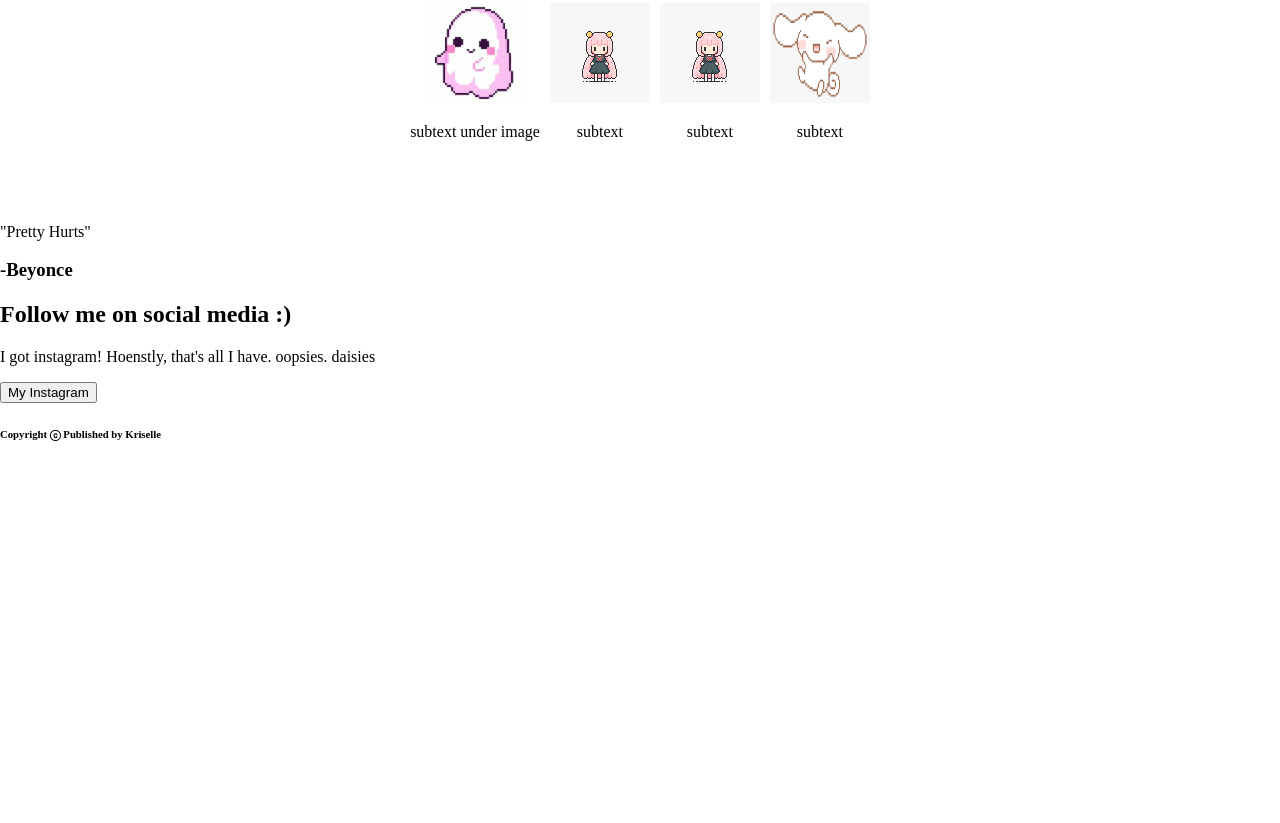
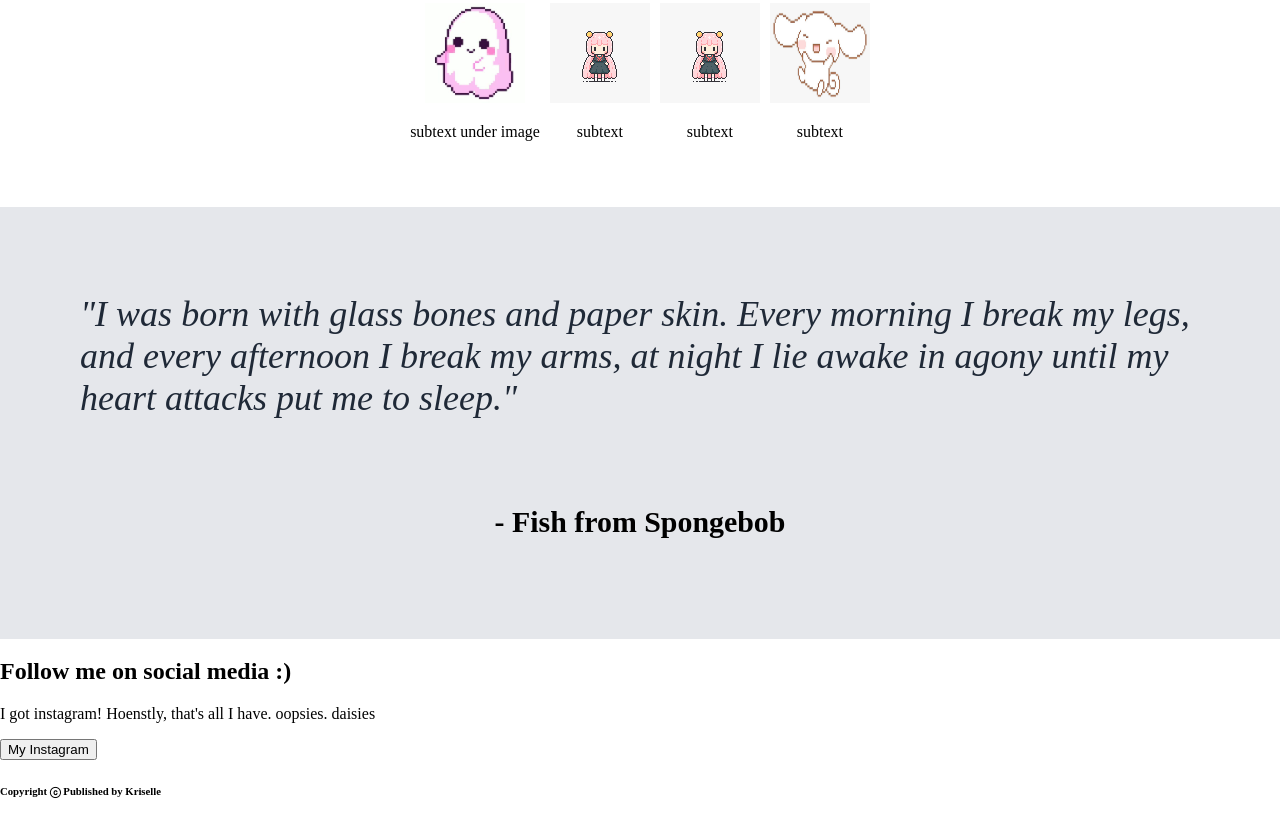
Before and after one commit to KriselleMarantan/Project-Landing-Page, a plain HTML site: page index.html in a window 1280 px wide. Shown: the part 376-1199 px from the top of the page. Before the commit the page ends 842 px from the top, so only its background shows below. Drawn offline with Linux system fonts and the light colour scheme.

Commit message:
Added quote section, edited font size & weight for quote section. May have to go back & revise later on.

```diff
--- a/index.html
+++ b/index.html
@@ -52,8 +52,11 @@
             </div>
         </div>
         <!--Quote Section -->
-        <p>"Pretty Hurts"</p>
-        <h3><strong>-Beyonce</strong></h3>
+        <div class="quotesection">
+            <p class="quote"q><em>"I was born with glass bones and paper skin. Every morning I break my legs, and every afternoon I break my arms, at night I lie awake in agony until my heart attacks put me to sleep."</em></p>
+            <h5><strong>- Fish from Spongebob</strong></h5>
+            </div>
+        </div>
 
         <!--Contact Section-->
         <h2>Follow me on social media :)</h2>
--- a/stylesheet.css
+++ b/stylesheet.css
@@ -83,3 +83,20 @@ info{
     max-width: 300px;
     display: flex;
 }
+
+.quotesection{
+    display: flex;
+    background-color: #e5e7eb;
+    padding: 50px;
+    flex-wrap: wrap;
+    justify-content: center;
+    font-size: 36px;
+}
+
+.quote{
+    justify-content: center;
+    font-size: 36px;
+    color: #1f2937;
+    padding-left: 30px;
+    padding-right: 30px;
+}
```
